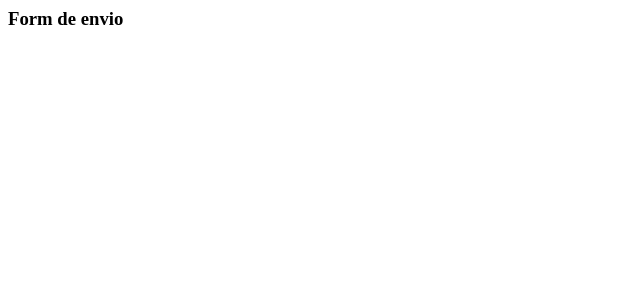
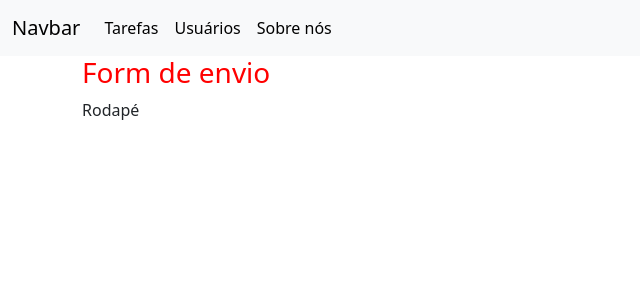
Before and after one commit to luanleandronogueira/python_ouvidoria_web, a Django app: page / in a window 1280 px wide. Shown: the top 300 px of the page, without its empty margins (0-640 px from the left). Run offline with Django 5.2, Linux system fonts and the light colour scheme.

Commit message:
template e assets

```diff
--- /dev/null
+++ b/ouvidoria/static/css/style.css
@@ -0,0 +1,7 @@
+h1 {
+    color: red;
+}
+
+h3 {
+    color: red;
+}
--- /dev/null
+++ b/ouvidoria/static/js/scripts.js
@@ -0,0 +1 @@
+console.log('funcionou');
--- /dev/null
+++ b/ouvidoria/templates/base.html
@@ -0,0 +1,45 @@
+{% load static %}
+<!DOCTYPE html>
+<html lang="en">
+<head>
+    <meta charset="UTF-8">
+    <meta name="viewport" content="width=device-width, initial-scale=1.0">
+    <link href="https://cdn.jsdelivr.net/npm/bootstrap@5.3.3/dist/css/bootstrap.min.css" rel="stylesheet" integrity="sha384-QWTKZyjpPEjISv5WaRU9OFeRpok6YctnYmDr5pNlyT2bRjXh0JMhjY6hW+ALEwIH" crossorigin="anonymous">
+    <link rel="stylesheet" href="{% static 'css/style.css' %}">
+    <title>{% block title %}{% endblock %}</title>
+</head>
+<body>
+    <nav class="navbar navbar-expand-lg bg-body-tertiary">
+        <div class="container-fluid">
+          <a class="navbar-brand" href="#">Navbar</a>
+          <button class="navbar-toggler" type="button" data-bs-toggle="collapse" data-bs-target="#navbarNav" aria-controls="navbarNav" aria-expanded="false" aria-label="Toggle navigation">
+            <span class="navbar-toggler-icon"></span>
+          </button>
+          <div class="collapse navbar-collapse" id="navbarNav">
+            <ul class="navbar-nav">
+              <li class="nav-item">
+                <a class="nav-link active" aria-current="page" href="#">Tarefas</a>
+              </li>
+              <li class="nav-item">
+                <a class="nav-link active" aria-current="page" href="#">Usuários</a>
+              </li>
+              <li class="nav-item">
+                <a class="nav-link active" aria-current="page" href="#">Sobre nós</a>
+              </li>
+            </ul>
+          </div>
+        </div>
+      </nav>
+    <div class="container">
+
+
+    {% block content %}
+
+    {% endblock %}
+    <footer>Rodapé</footer>
+
+  </div>
+    <script src="https://cdn.jsdelivr.net/npm/bootstrap@5.3.3/dist/js/bootstrap.bundle.min.js" integrity="sha384-YvpcrYf0tY3lHB60NNkmXc5s9fDVZLESaAA55NDzOxhy9GkcIdslK1eN7N6jIeHz" crossorigin="anonymous"></script>
+    <script src="{% static 'js/scripts.js' %}"></script>
+</body>
+</html>
--- a/ouvidoria/templates/main/form_manifestacao.html
+++ b/ouvidoria/templates/main/form_manifestacao.html
@@ -1 +1,8 @@
+{% extends 'base.html' %}
+{% block  title %}Manifestação{% endblock %}
+
+{% block content %}
+
 <h3>Form de envio</h3>
+
+{%endblock%}
```
Also changed, not shown: ouvidoria/templates/main/yourName.html (+7 -0 lines).
